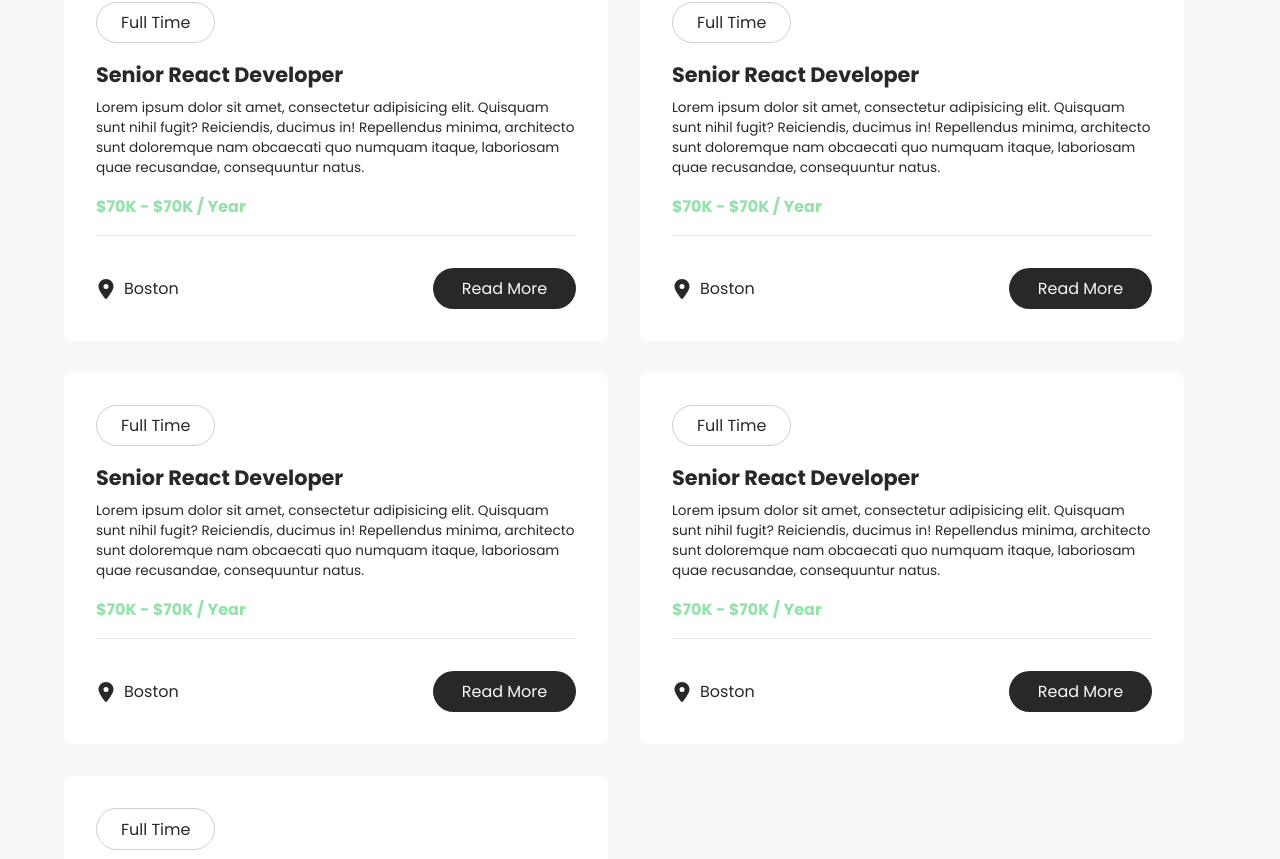
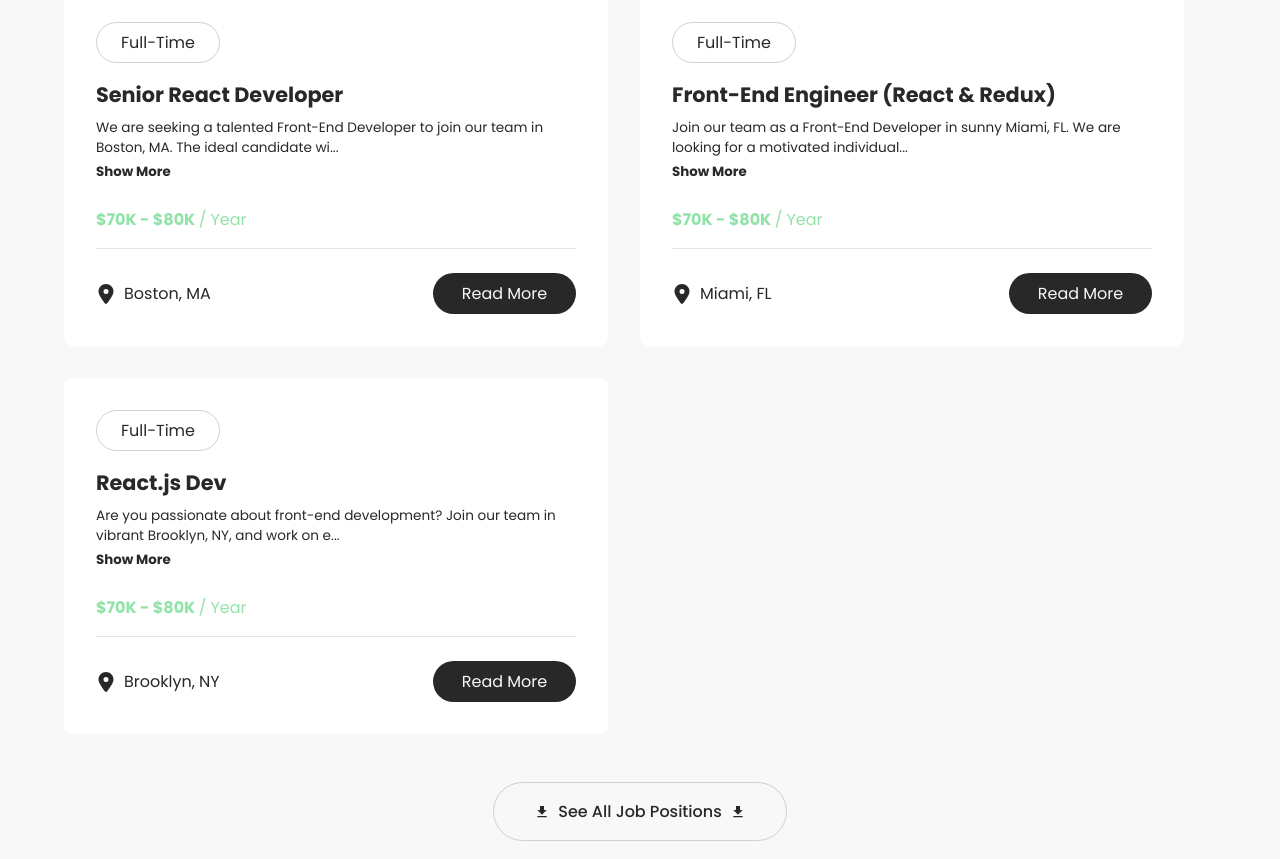
Before and after one commit to RiccardoImperiale/react-jobbin, a React (Vite) app: page / in a window 1280 px wide. Shown: the part 1341-2200 px from the top of the page. Built offline with nearby package versions, Linux system fonts and the light colour scheme.

Commit message:
add job cards

```diff
--- a/src/assets/css/job_card.css
+++ b/src/assets/css/job_card.css
@@ -3,6 +3,9 @@
     border-radius: 0.5rem;
     padding: 2rem;
     width: 100%;
+    display: flex;
+    flex-direction: column;
+    justify-content: space-between;
 
     .top {
         .badges {
@@ -20,26 +23,39 @@
             padding-top: 1rem;
             padding-bottom: .5rem;
         }
-    }
 
-    .middle {
         .description {
             font-size: .85rem;
         }
+
+        .show_more {
+            border: none;
+            color: var(--jo-dark);
+            font-weight: bold;
+            cursor: pointer;
+        }
+    }
+
+
+    .bottom_card {
 
         .salary {
             color: var(--jo-primary);
             font-weight: bold;
             padding: 1rem 0;
+            margin-top: .5rem;
+
+            span {
+                font-weight: 400;
             }
         }
 
-    .bottom {
+        .wrapper {
+            padding-top: 1.5rem;
+            border-top: 1px solid #e4e4e4;
             display: flex;
+            justify-content: space-between;
             align-items: center;
-        justify-content: space-between;
-        border-top: 1px solid #e4e4e4;
-        padding-top: 2rem;
 
             .location {
                 display: flex;
@@ -48,6 +64,7 @@
 
                 .icon {
                     font-size: 1.25rem;
+                }
             }
         }
     }
--- a/src/assets/css/job_listings.css
+++ b/src/assets/css/job_listings.css
@@ -7,12 +7,38 @@
 
     .title {
         text-align: center;
-        margin-bottom: 2rem;
+        margin-bottom: 3rem;
     }
 
     .jobs {
         display: flex;
         flex-wrap: wrap;
         gap: 2rem;
+        padding-bottom: 3rem;
+    }
+
+    .bottom {
+        display: flex;
+        align-items: center;
+
+        .btn_all_jobs {
+            margin: auto;
+            background-color: var(--jo-light);
+            border: 1px solid var(--jo-secondary);
+            color: var(--jo-dark);
+            padding: 1rem 2.5rem;
+            font-weight: 500;
+            transition: .25s ease;
+
+            &:hover {
+                background-color: var(--jo-dark);
+                color: var(--jo-light);
+                border: 1px solid var(--jo-secondary);
+            }
+
+            &:hover .icon {
+                color: var(--jo-primary);
+            }
+        }
     }
 }
--- a/src/components/JobCard.jsx
+++ b/src/components/JobCard.jsx
@@ -1,25 +1,35 @@
 import { FaLocationDot } from "react-icons/fa6";
 import '../assets/css/job_card.css'
+import { useState } from "react";
 
-
-export default function JobCard() {
+export default function JobCard({ job }) {
+    const [showMore, setShowMore] = useState(false)
+    let description = job.description
+    if (!showMore) {
+        description = description.substring(0, 100) + '...'
+    }
     return (
         <div className="job_card">
             <div className="top">
                 <div className='badges'>
-                    <span>Full Time</span>
+                    <span>{job.type}</span>
                 </div>
-                <h3 className="job_title">Senior React Developer</h3>
+                <h3 className="job_title">{job.title}</h3>
+                <p className="description">{description}</p>
+                <small onClick={() => setShowMore(!showMore)} className="show_more">
+                    {showMore ? 'Show Less' : 'Show More'}
+                </small>
             </div>
-            <div className="middle">
-                <p className="description">Lorem ipsum dolor sit amet, consectetur adipisicing elit. Quisquam sunt nihil fugit? Reiciendis, ducimus in! Repellendus minima, architecto sunt doloremque nam obcaecati quo numquam itaque, laboriosam quae recusandae, consequuntur natus.</p>
-                <div className="salary">$70K - $70K / Year</div>
-            </div>
-            <div className="bottom">
-                <div className="location"><FaLocationDot className='icon' />
-                    <span>Boston</span>
+
+            <div className="bottom_card">
+                <div className="salary">{job.salary} <span>/ Year</span></div>
+
+                <div className="wrapper">
+                    <div className="location"><FaLocationDot className='icon' />
+                        <span>{job.location}</span>
+                    </div>
+                    <a className='btn_dark' href={`/job/${job.id}`}>Read More</a>
                 </div>
-                <a className='btn_dark' href="#">Read More</a>
             </div>
         </div>
     )
--- a/src/components/JobListings.jsx
+++ b/src/components/JobListings.jsx
@@ -1,18 +1,24 @@
 import '../assets/css/job_listings.css'
 import JobCard from './JobCard';
+import jobs from '../jobs.json'
+import { MdFileDownload } from "react-icons/md";
 
 export default function JobListings() {
+    const recentJobs = jobs.slice(0, 3)
     return (
         <section className="job_listings">
             <div className="container">
                 <h2 className="title">Browse Jobs</h2>
                 <div className="jobs">
-                    <JobCard />
-                    <JobCard />
-                    <JobCard />
-                    <JobCard />
-                    <JobCard />
+                    {recentJobs.map((job) => <JobCard key={job.id} job={job} />)}
                 </div>
+
+                <div className="bottom">
+                    <a href="/jobs" className="btn_dark btn_all_jobs"><MdFileDownload className='icon' />
+                        See All Job Positions <MdFileDownload className='icon' />
+                    </a>
+                </div>
+
             </div>
         </section>
     )
--- a/src/index.css
+++ b/src/index.css
@@ -48,7 +48,7 @@ a {
 }
 
 h2 {
-  font-size: 2.2rem;
+  font-size: 2.4rem;
 }
 
 h3 {
```
Lines whose indentation alone changed are shown as unchanged.
